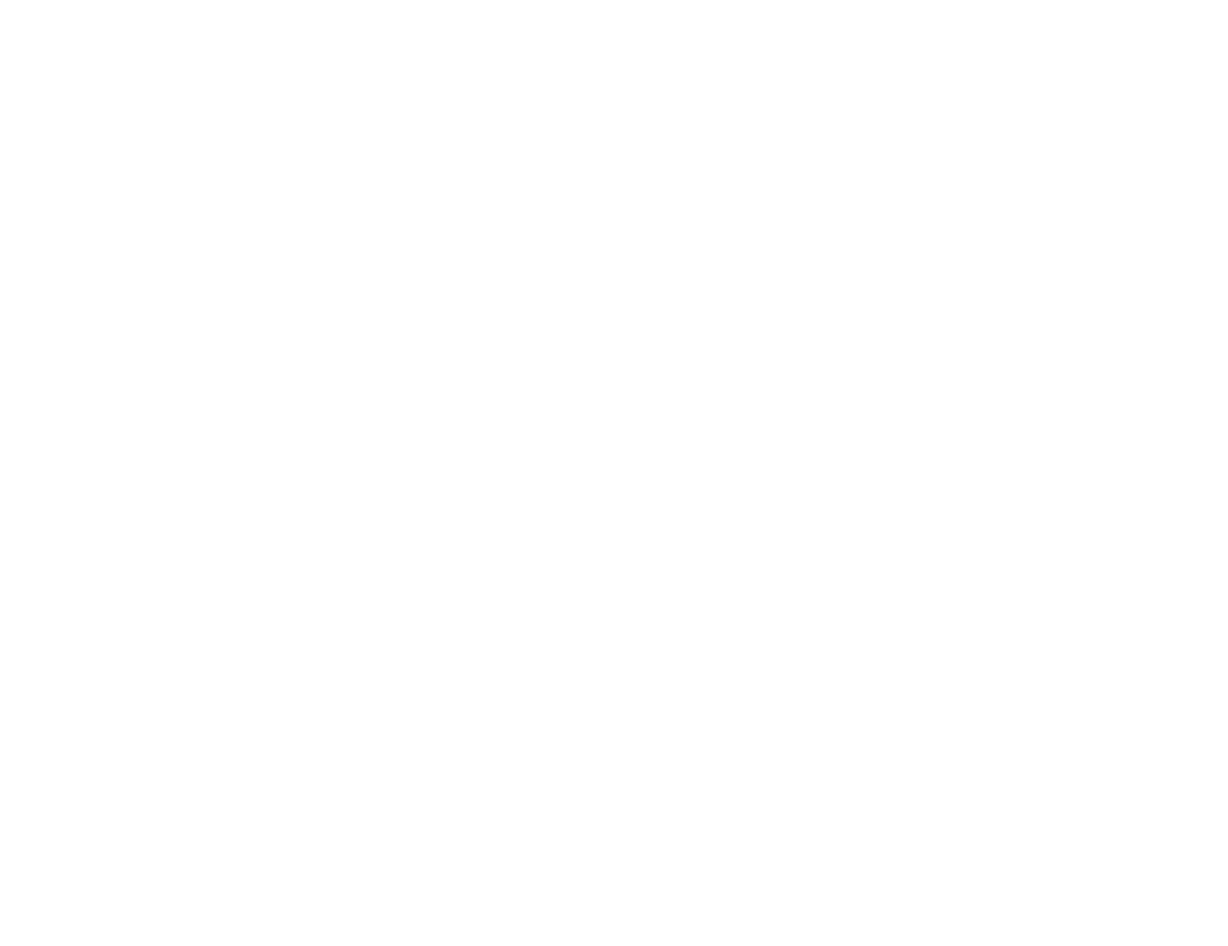
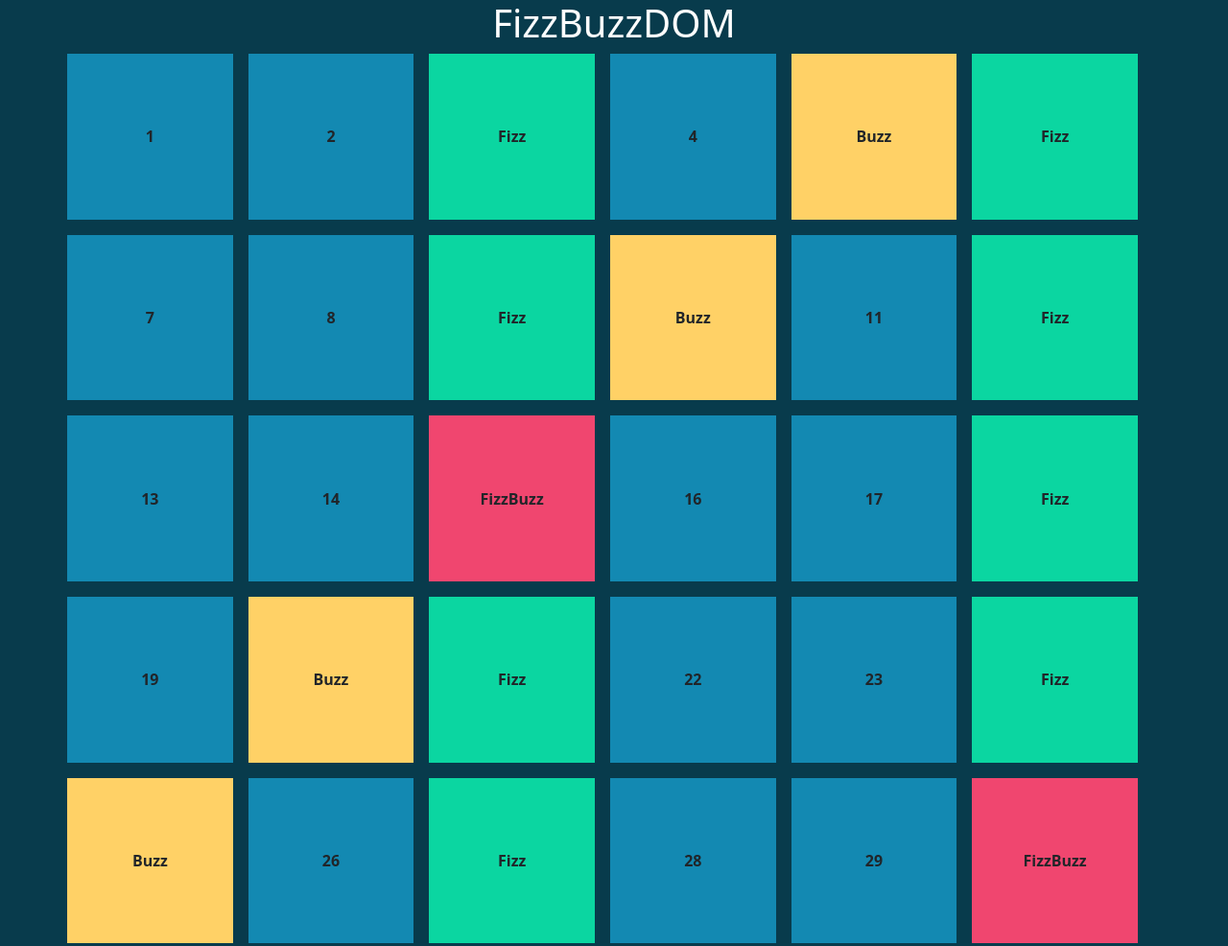
Before and after one commit to NickAstley/js-fizzbuzzdom, a plain HTML site: page index.html in a window 1280 px wide. Shown: the top 986 px of the page at 96% size. Before the commit the page ends 800 px from the top, so only its background shows below. Drawn offline with nearby package versions, Linux system fonts and the light colour scheme.

Commit message:
Completed remaining milestones

```diff
--- a/css/style.css
+++ b/css/style.css
@@ -0,0 +1,25 @@
+body {
+    background-color: #083B4C;
+    text-align: center;
+}
+
+.square {
+    width: 100%;
+    aspect-ratio: 1 / 1;
+}
+
+.bg-blue {
+    background-color: #1389B2;
+}
+
+.bg-green {
+    background-color: #0BD6A1;
+}
+
+.bg-yellow {
+    background-color: #FFD166;
+}
+
+.bg-red {
+    background-color: #F0466F;
+}
--- a/index.html
+++ b/index.html
@@ -11,9 +11,12 @@
     <link rel="stylesheet" href="css/style.css">
 </head>
 <body>
-    <div class="container">
-        <div class="row"></div>
-    </div>
+    <main>
+        <div class="container">
+            <h1 class="text-white">FizzBuzzDOM</h1>
+            <div id="contenitoreNumeri" class="row row-cols-6 g-3"></div>
+        </div>
+    </main>
     <script src="js/main.js"></script>
 </body>
 </html>
--- a/js/main.js
+++ b/js/main.js
@@ -13,20 +13,34 @@ Consigli del giorno:
 1. scriviamo sempre prima dei commenti in italiano per capire cosa vogliamo fare
 2. proviamo ad immaginare le operazioni che vogliamo far svolgere al nostro programma così come lo faremmo “a mano” */
 
+// Creo una variabile che fa riferimento al contenitore che dovrà contenere i blocchi colorati con i numeri
+const numbersContainer = document.getElementById("contenitoreNumeri");
 
-//Stampiamo i numeri da 1 a 100 all'avvio della pagina
+// Inizio a contare
 for (let i = 1; i <= 100; i++) {
     // Il testo da stampare sarà uguale al contatore
     let testoDaStampare = i.toString();
+    // Creo una variabile per impostare una classe che dia lo sfondo ai singoli div. Di default sarà blu
+    let sfondoDiv = "bg-blue";
     if (i % 3 === 0 && i % 5 === 0) {
-        // Per i multipli di 3 E di 5, modifico il testo da stampare in "FizzBuzz"
+        // Per i multipli di 3 E di 5, modifico il testo da stampare in "FizzBuzz" e il colore di sfondo in rosso
         testoDaStampare = "FizzBuzz";
+        sfondoDiv = "bg-red";
     }else if (i % 3 === 0) {
-        // Per i multipli solo di 3, modifico il testo da stampare in "Fizz"
+        // Per i multipli solo di 3, modifico il testo da stampare in "Fizz" e il colore di sfondo in verde
         testoDaStampare = "Fizz";
+        sfondoDiv = "bg-green";
     } else if (i % 5 === 0) {
-        // Per i multipli solo di 5, modifico il testo da stampare in "Buzz"
+        // Per i multipli solo di 5, modifico il testo da stampare in "Buzz" e il colore di sfondo in giallo
         testoDaStampare = "Buzz";
+        sfondoDiv = "bg-yellow";
     }
+    //Stampiamo i numeri da 1 a 100 all'avvio della pagina
     console.log(testoDaStampare);
+    // Per ogni numero creo un div per la colonna. Al suo interno inserisco un div con delle classi Bootstrap per allinearne il contenuto e aggiungo la classe per il colore
+    numbersContainer.innerHTML += ` <div>
+                                        <div class="row justify-content-center align-items-center square fw-bold ${sfondoDiv}">
+                                            ${testoDaStampare}
+                                        </div>
+                                    </div>`;
 }
```
